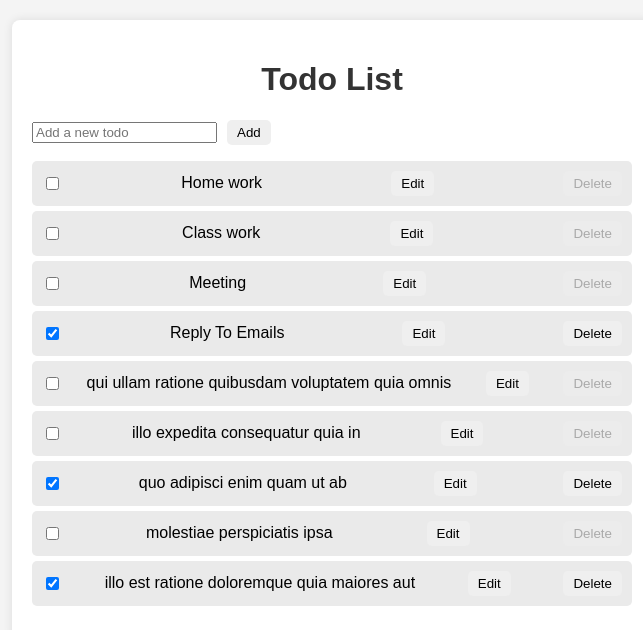
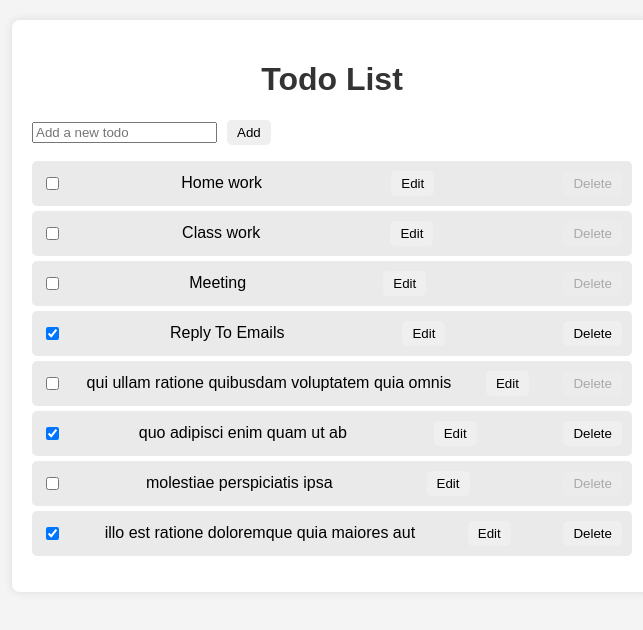
Before and after one commit to DoaaKadhim/React-To-Do-List, a React (Create React App) app: page / in a window 1280 px wide. Shown: the top 630 px of the page, without its empty margins (308-951 px from the left). Built offline with nearby package versions, Linux system fonts and the light colour scheme.

Commit message:
8th commit

```diff
--- a/src/App.js
+++ b/src/App.js
@@ -34,12 +34,6 @@ const initialTodos = [
     userId: 1,
     id: 6,
     title: "qui ullam ratione quibusdam voluptatem quia omnis",
-    completed: false,
-  },
-  {
-    userId: 1,
-    id: 7,
-    title: "illo expedita consequatur quia in",
     completed: false,
   },
   {
```
